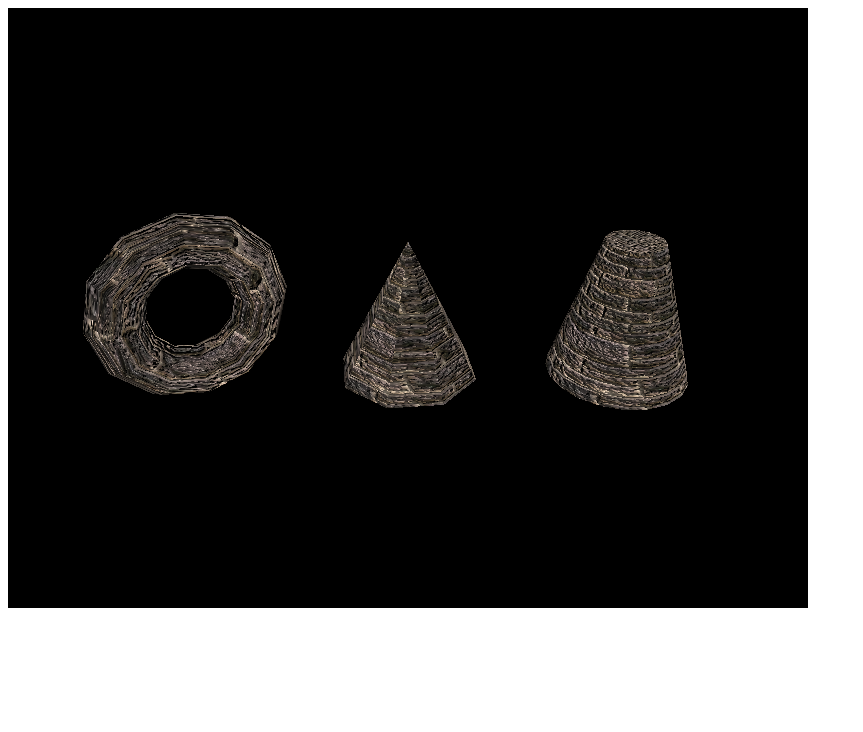
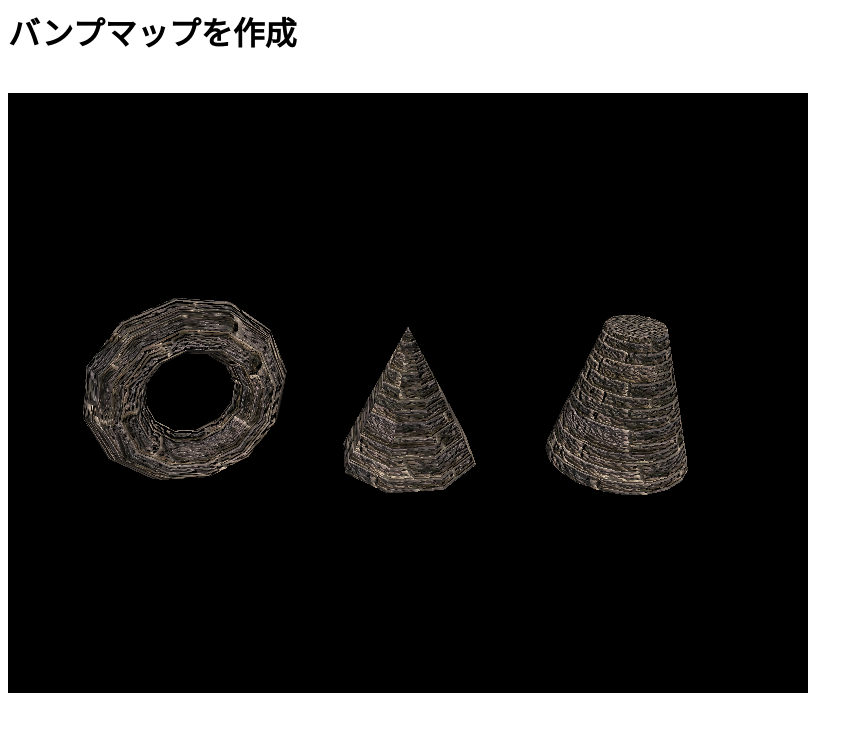
Before and after one commit to katayamahiroto/kadai4-3, a plain HTML site: page index.html in a window 1280 px wide. Shown: the whole page, without its empty margins (0-863 px from the left). Drawn offline with nearby package versions, Linux system fonts and the light colour scheme; animation ran at ten frames a second.

Commit message:
Update index.html

```diff
--- a/index.html
+++ b/index.html
@@ -5,6 +5,8 @@
     <script src="https://unpkg.com/three@0.137.4/examples/js/controls/OrbitControls.js"></script>
   </head>
 <body>
+  <h1>バンプマップを作成</h1>
+<br>
  <script>
       // ページの読み込みを待つ
       window.addEventListener('DOMContentLoaded', init);
```
